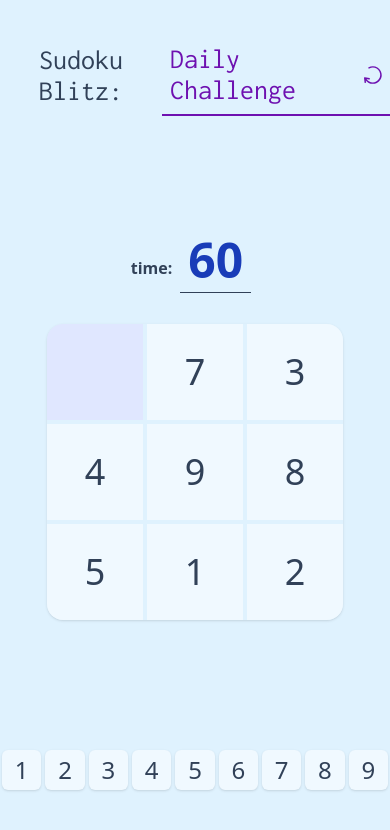
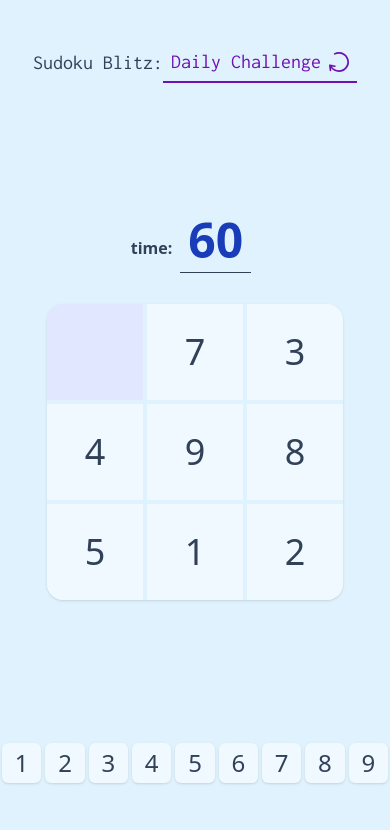
Before and after one commit to Sofia-Ortega/sudoku-blitz, a React (Vite) app: page / in a window 390 px wide. Shown: the top 830 px of the page. Built offline with nearby package versions, Linux system fonts and the light colour scheme.

Commit message:
fixed phone things

```diff
--- a/src/App.css
+++ b/src/App.css
@@ -19,3 +19,9 @@ h1 {
   font-family: "Inconsolata";
   font-size: 28px;
 }
+
+@media (max-width: 640px) {
+  h1 {
+    font-size: 20px;
+  }
+}
--- a/src/components/Header/Header.tsx
+++ b/src/components/Header/Header.tsx
@@ -7,7 +7,7 @@ interface Props {
 export default function Header({ dailyChallenge, setDailyChallenge }: Props) {
   return (
     <div className="flex justify-center items-center">
-      <h1 className="text-center text-slate-700">Sudoku Blitz: </h1>
+      <h1 className=" text-center text-slate-700">Sudoku Blitz: </h1>
       <div
         className={`group flex items-center gap-2 ${
           dailyChallenge ? "text-purple-800" : "text-blue-800"
--- a/src/components/Timer/Timer.tsx
+++ b/src/components/Timer/Timer.tsx
@@ -84,6 +84,10 @@ export default function Timer({
     startTimer();
   }, [playing]);
 
+  useEffect(() => {
+    setIsOpen(false);
+  }, [dailyChallenge]);
+
   const animBorder = {
     inital: { width: "100%", height: "0.5px" },
     open: {
```
